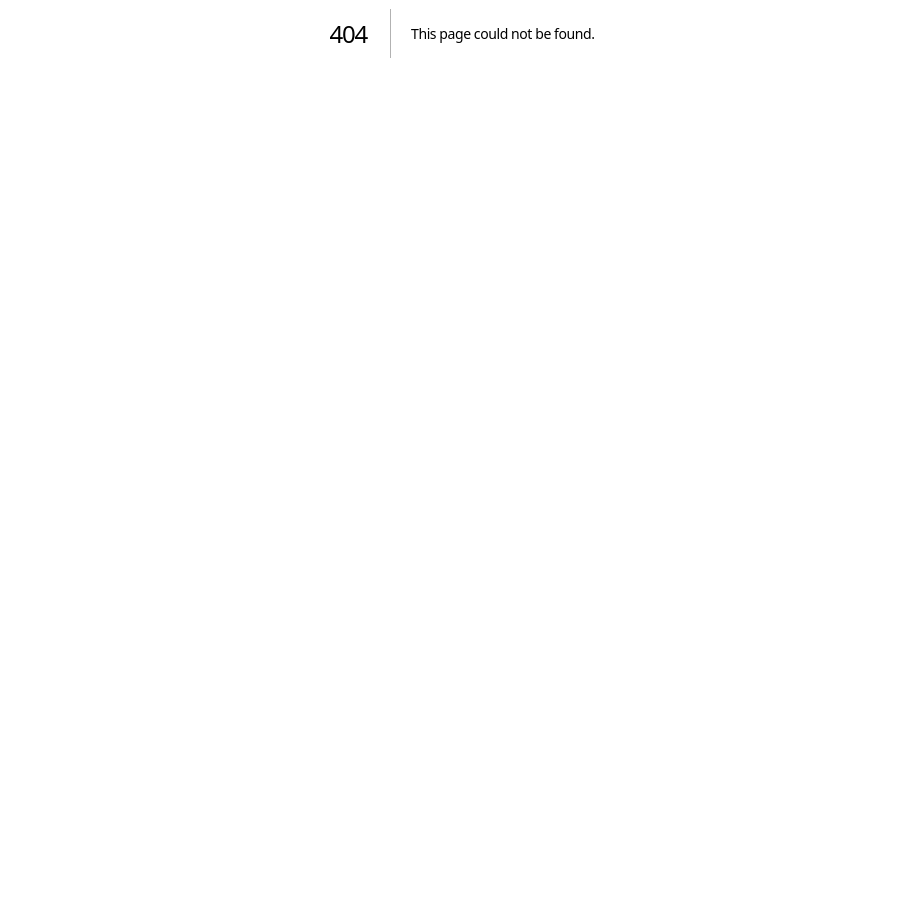
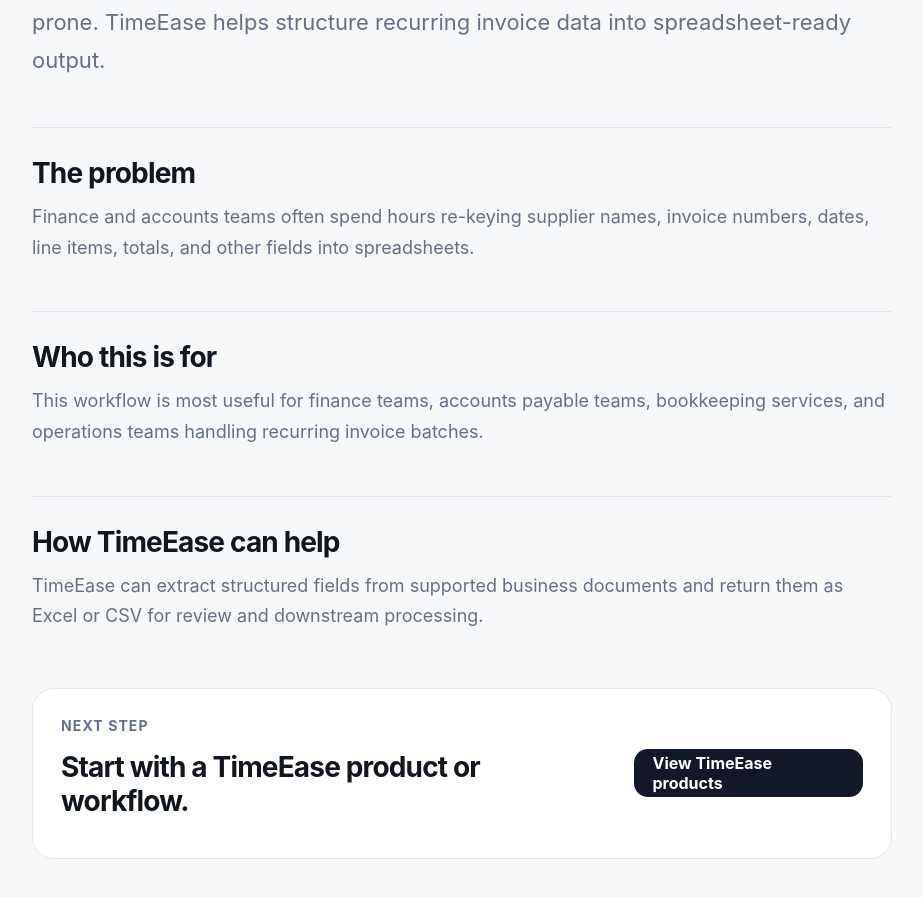
Before and after one commit to goplanetdigital/timeease-web, a Next.js app: page /solutions/bulk-invoice-data-extraction-to-excel in a window 1280 px wide. Before the commit this address had no page. Shown: the part 367-1264 px from the top of the page, without its empty margins (178-1101 px from the left). Before the commit the page ends 800 px from the top, so only its background shows below. Built offline with nearby package versions, Linux system fonts and the light colour scheme.

Commit message:
Add app/solutions/[slug]/page.tsx

```diff
--- /dev/null
+++ b/app/solutions/[slug]/page.tsx
@@ -0,0 +1,78 @@
+import Link from "next/link";
+import { notFound } from "next/navigation";
+
+const pages: Record<string, {
+  title: string;
+  meta: string;
+  intro: string;
+  problem: string;
+  audience: string;
+  solution: string;
+}> = {
+  "bulk-invoice-data-extraction-to-excel": {
+    title: "Bulk invoice data extraction to Excel",
+    meta: "A practical workflow for converting recurring invoice batches into structured Excel or CSV output.",
+    intro:
+      "When invoice batches grow, manual copying becomes slow, repetitive, and error-prone. TimeEase helps structure recurring invoice data into spreadsheet-ready output.",
+    problem:
+      "Finance and accounts teams often spend hours re-keying supplier names, invoice numbers, dates, line items, totals, and other fields into spreadsheets.",
+    audience:
+      "This workflow is most useful for finance teams, accounts payable teams, bookkeeping services, and operations teams handling recurring invoice batches.",
+    solution:
+      "TimeEase can extract structured fields from supported business documents and return them as Excel or CSV for review and downstream processing.",
+  },
+};
+
+export async function generateMetadata({ params }: { params: Promise<{ slug: string }> }) {
+  const { slug } = await params;
+  const page = pages[slug];
+  if (!page) return {};
+  return { title: `${page.title} | TimeEase`, description: page.meta };
+}
+
+export default async function SolutionPage({ params }: { params: Promise<{ slug: string }> }) {
+  const { slug } = await params;
+  const page = pages[slug];
+  if (!page) notFound();
+
+  return (
+    <main className="page-shell article-shell">
+      <Link className="back-link" href="/solutions">← All solutions</Link>
+      <article>
+        <div className="eyebrow">TimeEase Solution</div>
+        <h1>{page.title}</h1>
+        <p className="article-intro">{page.intro}</p>
+
+        <div className="article-section">
+          <h2>The problem</h2>
+          <p>{page.problem}</p>
+        </div>
+
+        <div className="article-section">
+          <h2>Who this is for</h2>
+          <p>{page.audience}</p>
+        </div>
+
+        <div className="article-section">
+          <h2>How TimeEase can help</h2>
+          <p>{page.solution}</p>
+        </div>
+
+        <div className="cta-panel">
+          <div>
+            <div className="eyebrow">Next step</div>
+            <h2>Start with a TimeEase product or workflow.</h2>
+          </div>
+          <a
+            className="button primary"
+            href="https://payhip.com/TimeEase"
+            target="_blank"
+            rel="noreferrer"
+          >
+            View TimeEase products
+          </a>
+        </div>
+      </article>
+    </main>
+  );
+}
```
